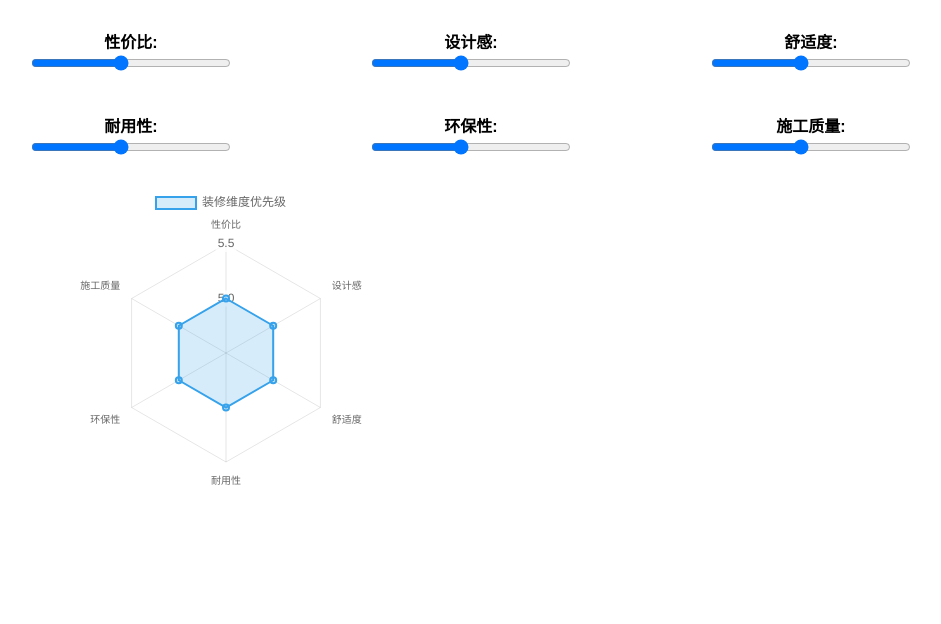
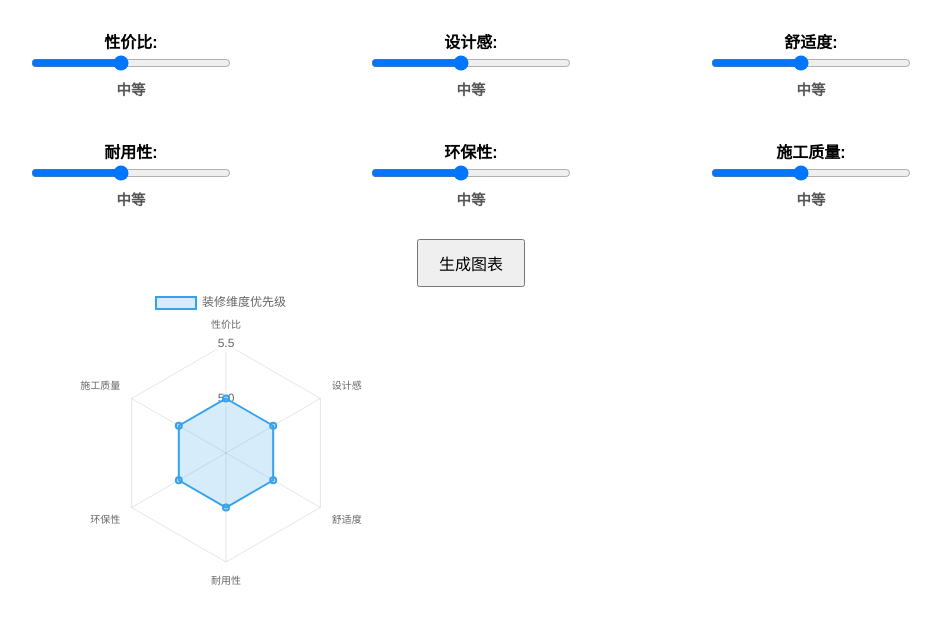
Before and after one commit to LibidoDealer/renovate_hexagon, a plain HTML site: page index.html in a window 1280 px wide. Shown: the part 98-722 px from the top of the page, without its empty margins (169-1110 px from the left). Drawn offline with nearby package versions, Linux system fonts and the light colour scheme.

Commit message:
Update index.html

```diff
--- a/index.html
+++ b/index.html
@@ -34,6 +34,16 @@
     .slider-group input[type="range"] {
       width: 200px;
     }
+    .slider-group .rating-text {
+      margin-top: 5px;
+      font-size: 0.9em;
+      color: #555;
+    }
+    button {
+      padding: 10px 20px;
+      font-size: 16px;
+      cursor: pointer;
+    }
   </style>
 </head>
 <body>
@@ -41,13 +51,33 @@
   <h1>装修维度优先级图表</h1>
 
   <div class="slider-group">
-    <label for="a">性价比: <input type="range" id="a" min="1" max="10" value="5" oninput="updateChart()"></label>
-    <label for="b">设计感: <input type="range" id="b" min="1" max="10" value="5" oninput="updateChart()"></label>
-    <label for="c">舒适度: <input type="range" id="c" min="1" max="10" value="5" oninput="updateChart()"></label>
-    <label for="d">耐用性: <input type="range" id="d" min="1" max="10" value="5" oninput="updateChart()"></label>
-    <label for="e">环保性: <input type="range" id="e" min="1" max="10" value="5" oninput="updateChart()"></label>
-    <label for="f">施工质量: <input type="range" id="f" min="1" max="10" value="5" oninput="updateChart()"></label>
+    <label for="a">性价比:
+      <input type="range" id="a" min="1" max="10" value="5" oninput="updateRating('a')">
+      <span class="rating-text" id="rating-a">中等</span>
+    </label>
+    <label for="b">设计感:
+      <input type="range" id="b" min="1" max="10" value="5" oninput="updateRating('b')">
+      <span class="rating-text" id="rating-b">中等</span>
+    </label>
+    <label for="c">舒适度:
+      <input type="range" id="c" min="1" max="10" value="5" oninput="updateRating('c')">
+      <span class="rating-text" id="rating-c">中等</span>
+    </label>
+    <label for="d">耐用性:
+      <input type="range" id="d" min="1" max="10" value="5" oninput="updateRating('d')">
+      <span class="rating-text" id="rating-d">中等</span>
+    </label>
+    <label for="e">环保性:
+      <input type="range" id="e" min="1" max="10" value="5" oninput="updateRating('e')">
+      <span class="rating-text" id="rating-e">中等</span>
+    </label>
+    <label for="f">施工质量:
+      <input type="range" id="f" min="1" max="10" value="5" oninput="updateRating('f')">
+      <span class="rating-text" id="rating-f">中等</span>
+    </label>
   </div>
+
+  <button onclick="generateChart()">生成图表</button>
 
   <div id="radar-chart-container">
     <canvas id="radar-chart"></canvas>
@@ -56,7 +86,28 @@
   <script>
     let radarChart;
 
-    function initializeChart() {
+    // 定义每个数值的评级文字
+    const ratings = {
+      1: "非常低",
+      2: "较低",
+      3: "偏低",
+      4: "中等偏低",
+      5: "中等",
+      6: "中等偏高",
+      7: "较高",
+      8: "高",
+      9: "非常高",
+      10: "极高"
+    };
+
+    // 更新评级文字
+    function updateRating(id) {
+      const value = document.getElementById(id).value;
+      document.getElementById(`rating-${id}`).innerText = ratings[value];
+    }
+
+    // 初始化图表
+    function initializeChart(data) {
       const ctx = document.getElementById('radar-chart').getContext('2d');
       radarChart = new Chart(ctx, {
         type: 'radar',
@@ -64,14 +115,14 @@
           labels: ['性价比', '设计感', '舒适度', '耐用性', '环保性', '施工质量'],
           datasets: [{
             label: '装修维度优先级',
-            data: [5, 5, 5, 5, 5, 5], // 初始数据
+            data: data,
             backgroundColor: 'rgba(54, 162, 235, 0.2)',
             borderColor: 'rgba(54, 162, 235, 1)',
             borderWidth: 2,
           }]
         },
         options: {
-          responsive: false,  // 禁用响应式布局，避免图表移动
+          responsive: false,  // 禁用响应式布局
           maintainAspectRatio: false,  // 禁用长宽比保持
           scale: {
             ticks: {
@@ -85,7 +136,8 @@
       });
     }
 
-    function updateChart() {
+    // 生成图表
+    function generateChart() {
       // 获取所有滑块的值
       const data = [
         document.getElementById('a').value,
@@ -96,13 +148,20 @@
         document.getElementById('f').value
       ];
 
-      // 更新图表数据并重新绘制
-      radarChart.data.datasets[0].data = data;
-      radarChart.update();
+      // 如果已有图表，先销毁以防止重复绘制
+      if (radarChart) {
+        radarChart.destroy();
+      }
+
+      // 初始化新图表
+      initializeChart(data);
     }
 
-    // 页面加载时初始化图表
-    window.onload = initializeChart;
+    // 初始化页面默认评级
+    window.onload = function() {
+      ["a", "b", "c", "d", "e", "f"].forEach(updateRating);
+      initializeChart([5, 5, 5, 5, 5, 5]);  // 设置默认数据
+    };
   </script>
 </body>
 </html>
```
